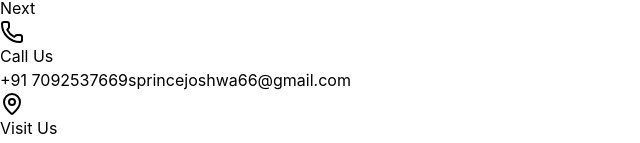
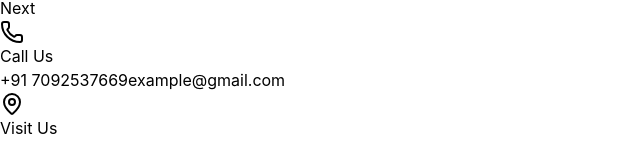
Before and after one commit to PrinceJoshwa/abroad-studies-landingpage, a React (Vite) app: page /course-finder in a window 1280 px wide. Shown: the part 797-940 px from the top of the page, without its empty margins (0-640 px from the left). Built offline with nearby package versions, Linux system fonts and the light colour scheme.

Commit message:
changing footer.jsx

```diff
--- a/src/components/Footer.jsx
+++ b/src/components/Footer.jsx
@@ -65,7 +65,7 @@ function Footer() {
             <Phone className="w-12 h-12 mb-4" />
             <h3 className="text-xl font-semibold mb-2">Call Us</h3>
             <a href="tel:+917092537669" className="hover:underline">+91 7092537669</a>
-            <a href="mailto:sprincejoshwa66@gmail.com" className="hover:underline">sprincejoshwa66@gmail.com</a>
+            <a href="mailto:sprincejoshwa66@gmail.com" className="hover:underline">example@gmail.com</a>
 
           </motion.div>
           <motion.div
```
